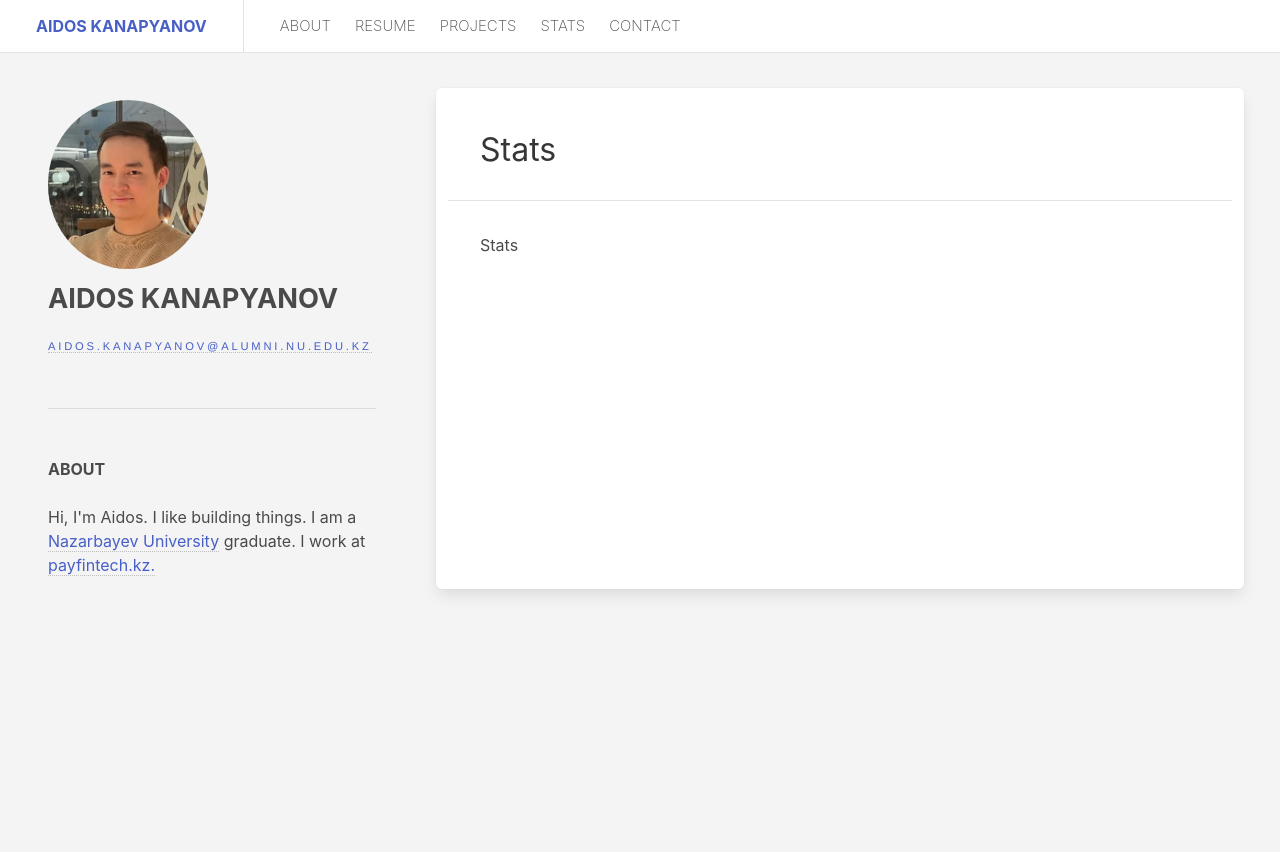
After one commit to aidoskanapyanov/personal-website, a FastAPI app: template app/templates/pages/stats.html in a window 1280 px wide. The commit adds this page. Run offline with FastAPI, Linux system fonts and the light colour scheme; the template is opened without the code that fills it, so the values that code supplies are empty.

Commit message:
Add stats page

```diff
--- a/app/main.py
+++ b/app/main.py
@@ -26,3 +26,7 @@ async def resume(request: Request):
 @app.get("/projects", response_class=HTMLResponse)
 async def projects(request: Request):
     return templates.TemplateResponse("/pages/projects.html", {"request": request})
+
+@app.get("/stats", response_class=HTMLResponse)
+async def stats(request: Request):
+    return templates.TemplateResponse("/pages/stats.html", {"request": request})
--- /dev/null
+++ b/app/templates/pages/stats.html
@@ -0,0 +1,5 @@
+{% extends "/partials/section.html" %}
+{% block heading %}Stats{% endblock %}
+{% block article_content %}
+<h1>Stats</h1>
+{% endblock %}
--- a/app/templates/partials/navbar.html
+++ b/app/templates/partials/navbar.html
@@ -19,7 +19,7 @@
 
       <a class="navbar-item" href="{{ url_for('projects') }}"> projects </a>
 
-      <a class="navbar-item"> stats </a>
+      <a class="navbar-item" href="{{ url_for('stats') }}"> stats </a>
 
       <a class="navbar-item"> contact </a>
     </div>
```
